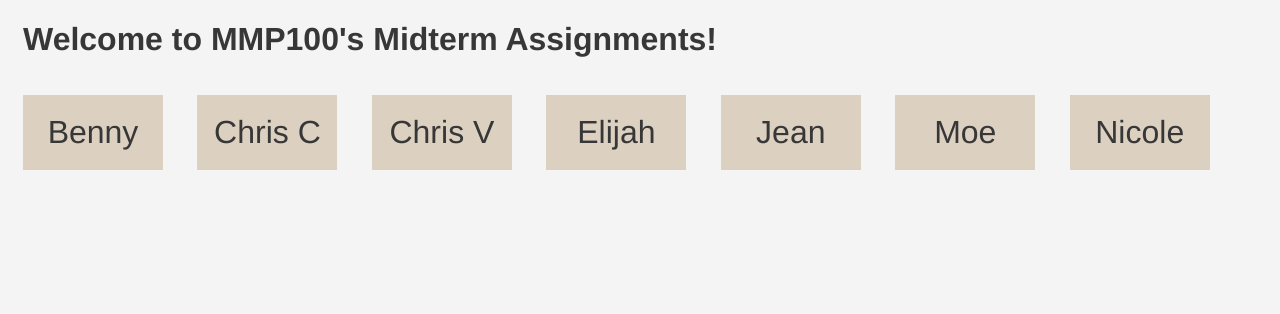
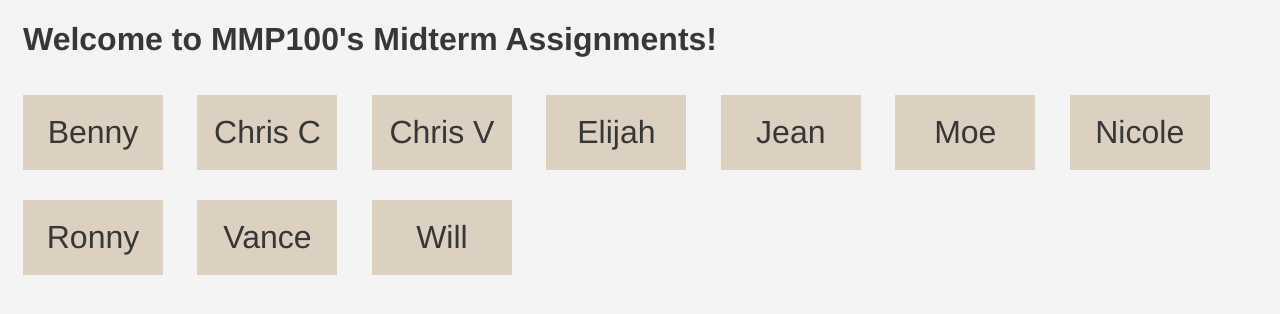
Before and after one commit to mmp100/mmp100.github.io, a plain HTML site: page index.html in a window 1280 px wide. Drawn offline with Linux system fonts and the light colour scheme.

Commit message:
updated homepage

```diff
--- a/index.html
+++ b/index.html
@@ -19,7 +19,7 @@
 		<a href="/elijah/templates/homepage.html">Elijah</a>
 	</div>
 	<div>
-		<a href="/jean">Jean</a>
+		<a href="/jean/Jmidterm.html">Jean</a>
 	</div>
 	<div>
 		<a href="/moe">Moe</a>
@@ -27,5 +27,14 @@
 	<div>
 		<a href="/nicole">Nicole</a>
 	</div>
+	<div>
+		<a href="/ronny/midweb.html">Ronny</a>
+	</div>
+	<div>
+		<a href="/vance/Index.html">Vance</a>
+	</div>
+	<div>
+		<a href="/will">Will</a>
+	</div>
 </body>
 </html>
```
